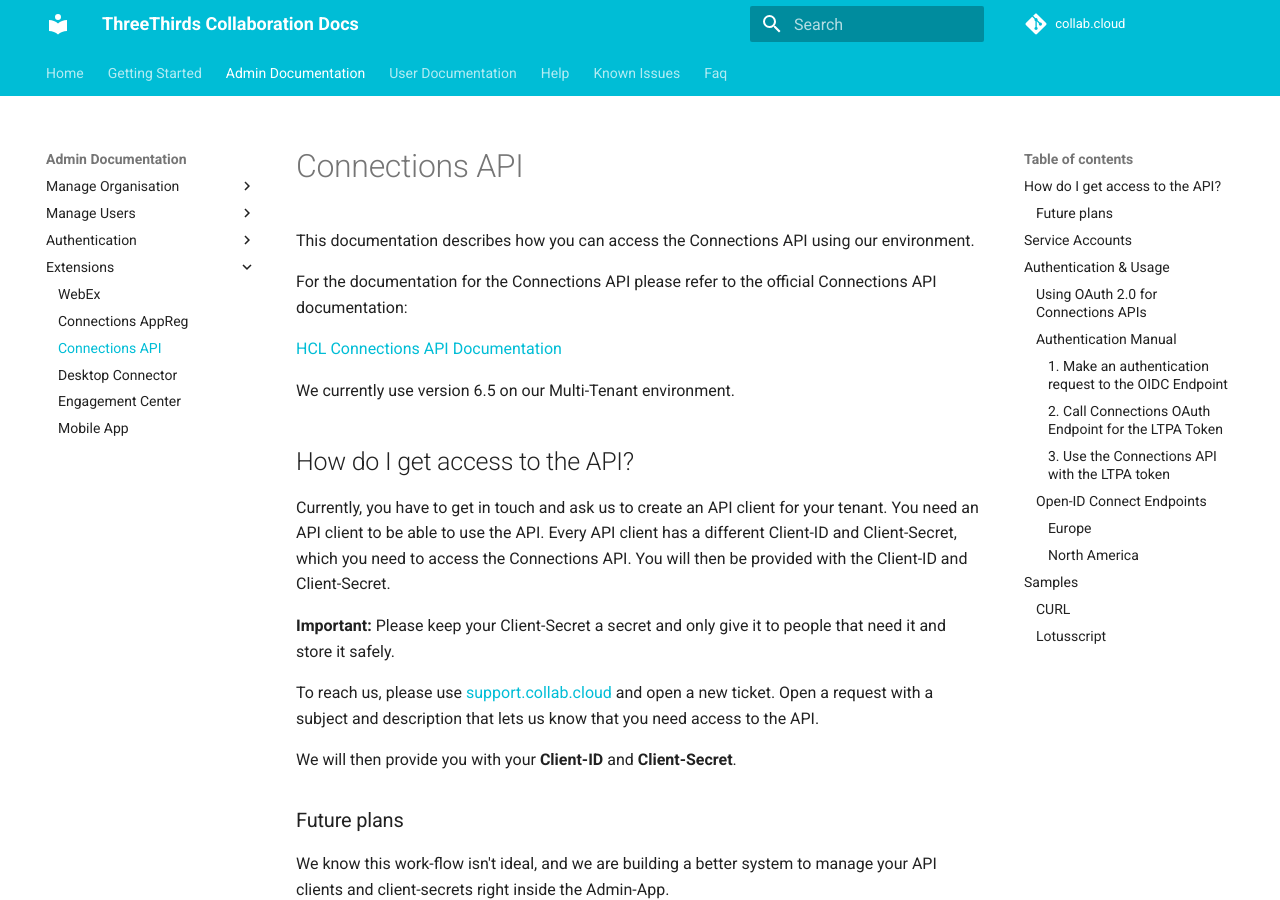
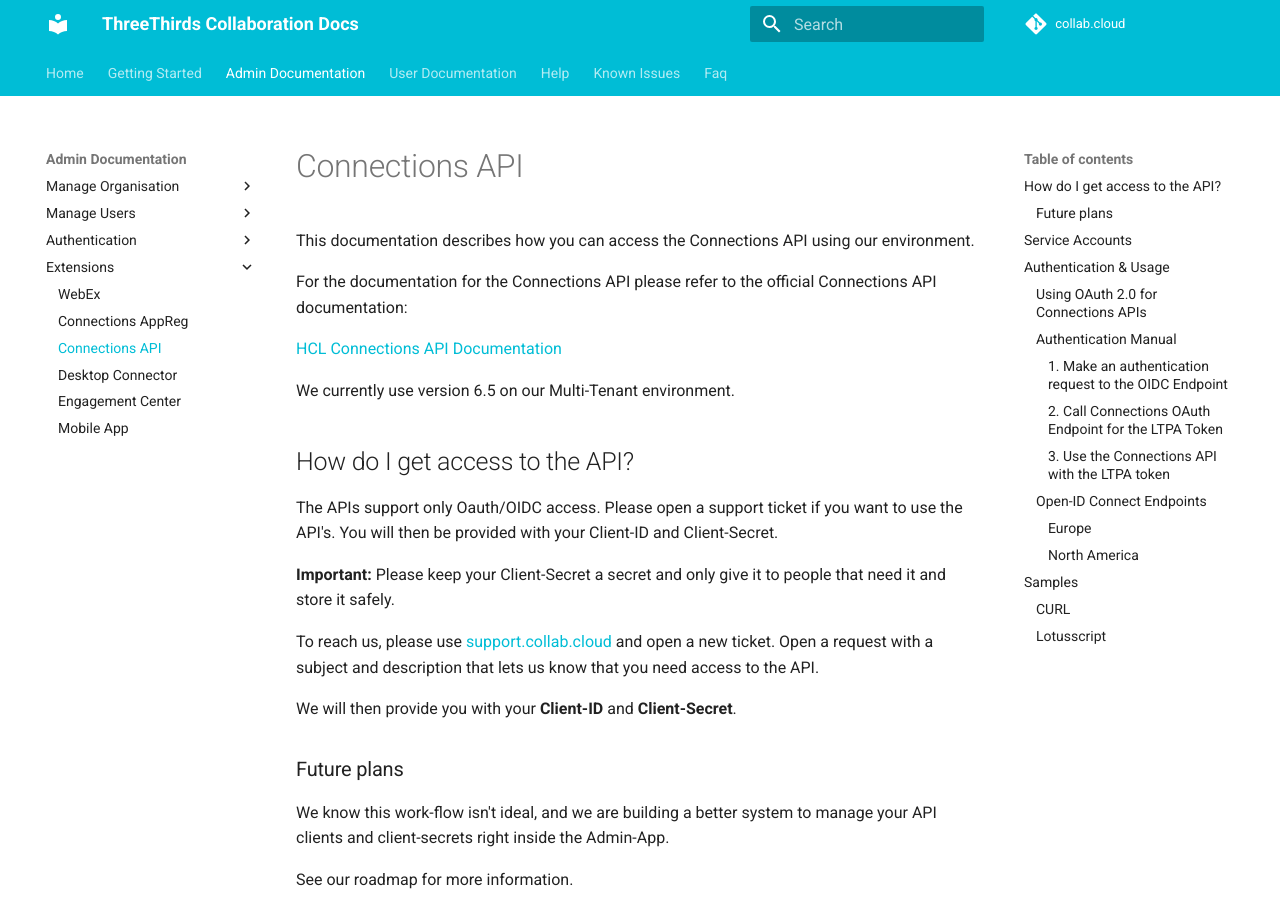
Before and after one commit to collabdotcloud/docs.collab.cloud, an MkDocs documentation site: the page built from docs/admin/connections-api.md, in a window 1280 px wide and 900 px high. Built offline with MkDocs 1.6.1 and Material for MkDocs 9.7.7, drawn with Linux system fonts in a browser that asks for light colours.

Commit message:
API access

```diff
--- a/docs/admin/connections-api.md
+++ b/docs/admin/connections-api.md
@@ -10,8 +10,9 @@
 
 ## How do I get access to the API?
 
-Currently, you have to get in touch and ask us to create an API client for your tenant. You need an API client to be able to use the API. Every API client has a different Client-ID and Client-Secret, which you need to access the Connections API.
-You will then be provided with the Client-ID and Client-Secret.
+The APIs support only Oauth/OIDC access.
+Please open a support ticket if you want to use the API's.
+You will then be provided with your Client-ID and Client-Secret.
 
 **Important:** Please keep your Client-Secret a secret and only give it to people that need it and store it safely.
 
```
Also changed, not shown: 1 other file.
